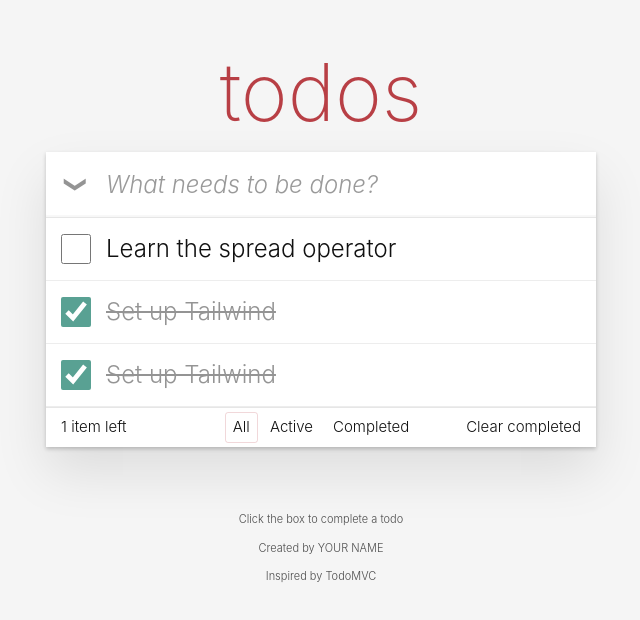
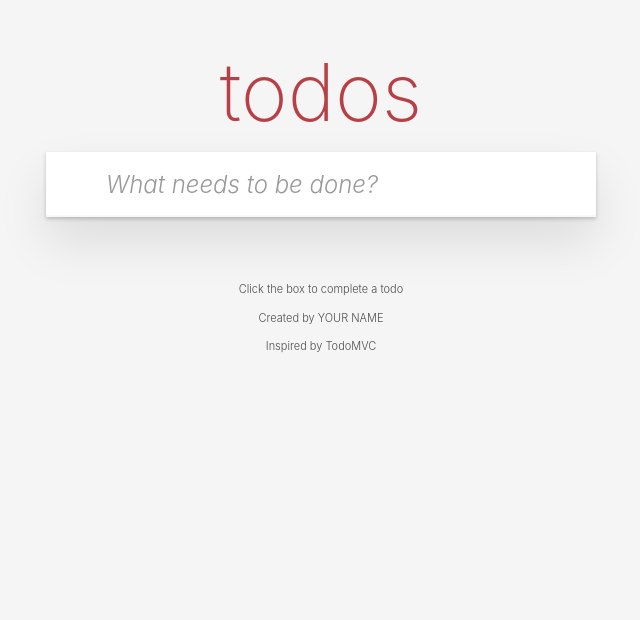
Before and after one commit to HazelKimBalacy/CSIT340-Todomvc, a React (Vite) app: page / in a window 1280 px wide. Shown: the top 620 px of the page, without its empty margins (319-959 px from the left). Built offline with nearby package versions, Linux system fonts and the light colour scheme.

Commit message:
feat: hide main and footer when there are no todos

```diff
--- a/src/components/Todos.jsx
+++ b/src/components/Todos.jsx
@@ -2,10 +2,7 @@ import { useState } from 'react'
 
 function Todos() {
   const [text, setText] = useState('')
-  const [todos, setTodos] = useState([
-    { id: 1, text: 'Learn the spread operator', completed: false },
-    { id: 2, text: 'Set up Tailwind', completed: true },
-  ])
+  const [todos, setTodos] = useState([])
 
   function handleSubmit(e) {
     e.preventDefault()
@@ -50,6 +47,8 @@ function Todos() {
             placeholder="What needs to be done?"
           />
         </form>
+        {todos.length > 0 && (
+          <>
             <main className="relative border-t border-[#e6e6e6]">
               <input id="toggle-all" type="checkbox" className="peer sr-only" />
               <label
@@ -88,23 +87,6 @@ function Todos() {
                     </button>
                   </li>
                 ))}
-            <li className="group relative flex items-center border-b border-[#ededed] text-2xl">
-              <input
-                type="checkbox"
-                checked
-                readOnly
-                className="ml-[15px] size-[30px] shrink-0 cursor-pointer accent-[#59a193]"
-              />
-              <span className="flex-1 py-[15px] pr-[60px] pl-[15px] break-all text-[#949494] line-through">
-                Set up Tailwind
-              </span>
-              <button
-                type="button"
-                className="absolute right-[10px] hidden size-10 cursor-pointer text-[30px] text-[#949494] group-hover:block hover:text-[#c18585]"
-              >
-                ×
-              </button>
-            </li>
               </ul>
             </main>
             <footer className="grid h-10 grid-cols-3 items-center border-t border-[#e6e6e6] px-[15px] text-[15px]">
@@ -144,6 +126,8 @@ function Todos() {
                 Clear completed
               </button>
             </footer>
+          </>
+        )}
       </div>
     </section>
   )
```
Lines whose indentation alone changed are shown as unchanged.
